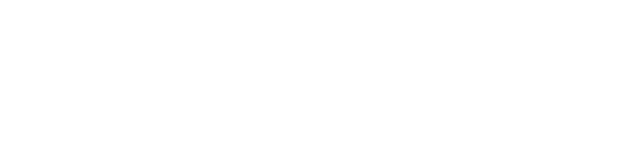
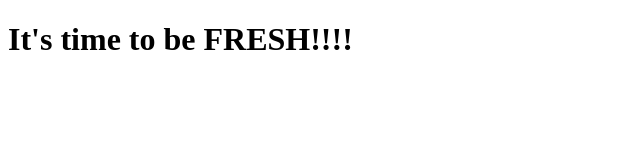
Before and after one commit to Ishwo6375/Bestjokes_apps.io, a plain HTML site: page index.html in a window 1280 px wide. Shown: the whole page, without its empty margins (0-640 px from the left). Drawn offline with Linux system fonts and the light colour scheme.

Commit message:
added heading to the app

```diff
--- a/index.html
+++ b/index.html
@@ -9,6 +9,8 @@
     <script defer src="./src/index.js"></script>
 </head>
 <body>
-     <div class="container"></div>
+     <div id='container'>
+      <h1>It's time to be FRESH!!!!</h1>
+     </div>
 </body>
 </html>
```
Also changed, not shown: 1 other file.
